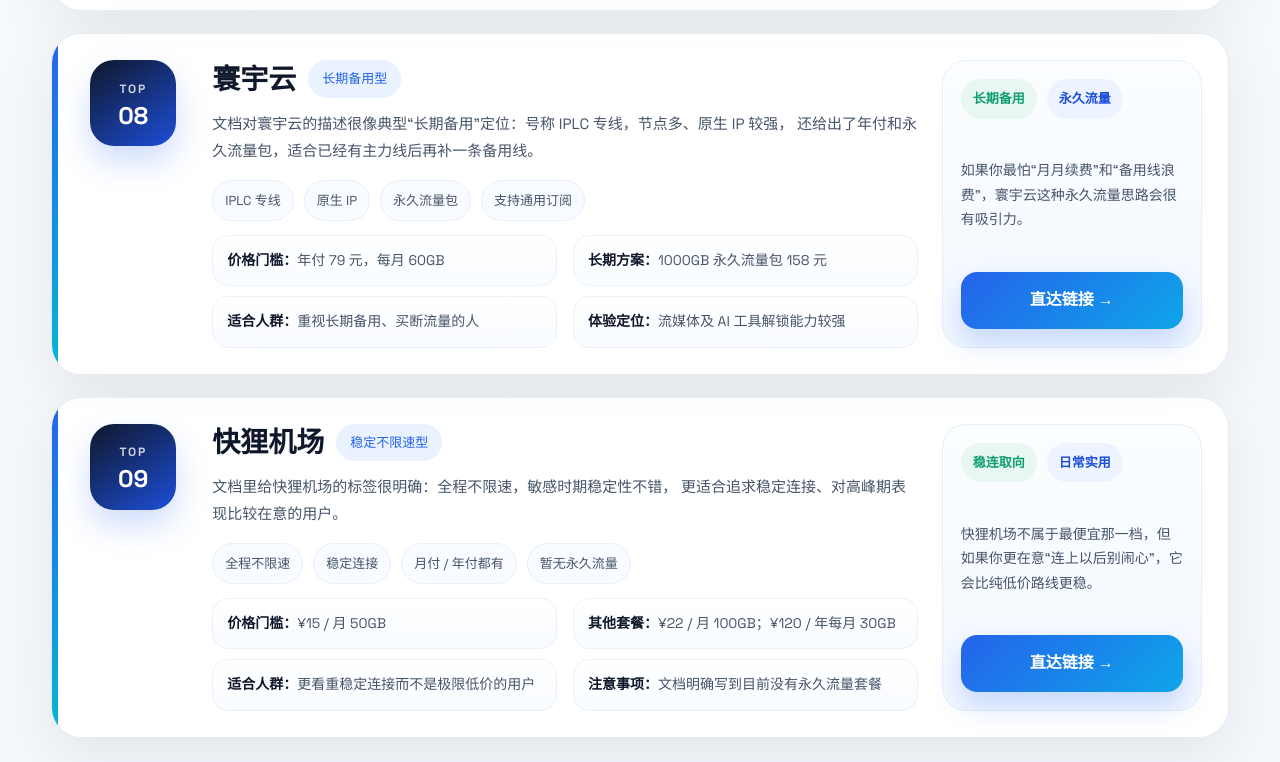
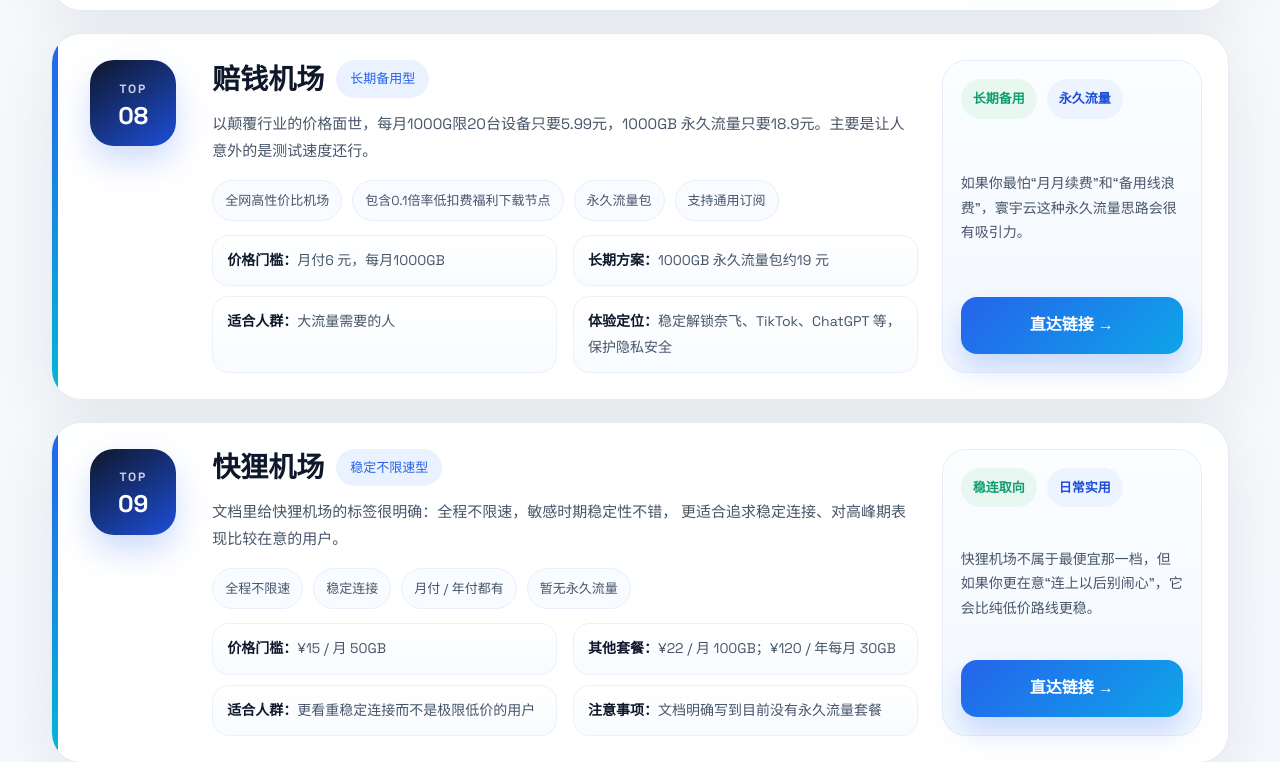
Before and after one commit to youzhijichang/youzhijichang.github.io, a plain HTML site: page docs/index.html in a window 1280 px wide. Shown: the part 3696-4458 px from the top of the page. Drawn offline with Linux system fonts and the light colour scheme.

Commit message:
Update index.html

```diff
--- a/docs/index.html
+++ b/docs/index.html
@@ -4,7 +4,7 @@
 <meta charset="UTF-8">
 <meta name="viewport" content="width=device-width,initial-scale=1">
 <title>2026低价机场推荐 - 高性价比节点服务精选指南</title>
-<meta name="description" content="基于机场007整理的2026低价机场推荐页面，覆盖红杏云、宝可梦云、Nanocloud、飞鸟云、Mitce、FreeDoor、秋林云、寰宇云、快狸机场等项目。">
+<meta name="description" content="基于机场007整理的2026低价机场推荐页面，覆盖红杏云、宝可梦云、Nanocloud、飞鸟云、Mitce、FreeDoor、秋林云、赔钱机场、快狸机场等项目。">
 <link rel="preconnect" href="https://fonts.googleapis.com">
 <link rel="preconnect" href="https://fonts.gstatic.com" crossorigin>
 <link href="https://fonts.googleapis.com/css2?family=Space+Grotesk:wght@400;500;600;700&display=swap" rel="stylesheet">
@@ -920,25 +920,24 @@
         <div class="rank-main">
           <div class="rank-head">
             <div class="rank-title">
-              <h3>寰宇云</h3>
+              <h3>赔钱机场</h3>
               <span class="rank-type">长期备用型</span>
             </div>
           </div>
           <p class="rank-desc">
-            文档对寰宇云的描述很像典型“长期备用”定位：号称 IPLC 专线，节点多、原生 IP 较强，
-            还给出了年付和永久流量包，适合已经有主力线后再补一条备用线。
+            以颠覆行业的价格面世，每月1000G限20台设备只要5.99元，1000GB 永久流量只要18.9元。主要是让人意外的是测试速度还行。
           </p>
           <div class="rank-tags">
-            <span>IPLC 专线</span>
-            <span>原生 IP</span>
+            <span>全网高性价比机场</span>
+            <span>包含0.1倍率低扣费福利下载节点</span>
             <span>永久流量包</span>
             <span>支持通用订阅</span>
           </div>
           <div class="rank-meta">
-            <div><strong>价格门槛：</strong>年付 79 元，每月 60GB</div>
-            <div><strong>长期方案：</strong>1000GB 永久流量包 158 元</div>
-            <div><strong>适合人群：</strong>重视长期备用、买断流量的人</div>
-            <div><strong>体验定位：</strong>流媒体及 AI 工具解锁能力较强</div>
+            <div><strong>价格门槛：</strong>月付6 元，每月1000GB</div>
+            <div><strong>长期方案：</strong>1000GB 永久流量包约19 元</div>
+            <div><strong>适合人群：</strong>大流量需要的人</div>
+            <div><strong>体验定位：</strong>稳定解锁奈飞、TikTok、ChatGPT 等，保护隐私安全</div>
           </div>
         </div>
         <div class="rank-side">
@@ -949,7 +948,7 @@
           <div class="rank-suggestion">
             如果你最怕“月月续费”和“备用线浪费”，寰宇云这种永久流量思路会很有吸引力。
           </div>
-          <a class="btn-primary" href="https://huanyuyunbest.com/#/register?code=vhuBO2Tc" target="_blank" rel="noopener">直达链接 →</a>
+          <a class="btn-primary" href="https://dash.pqjc.site/register?code=VR1icycA&cover=sfw" target="_blank" rel="noopener">直达链接 →</a>
         </div>
       </article>
 
@@ -1045,7 +1044,7 @@
           </div>
           <p>更适合重视 Netflix、ChatGPT、Claude、Gemini 等服务访问体验的用户。</p>
           <div class="review-list">
-            <div><b>代表项目</b> Mitce、秋林云、寰宇云</div>
+            <div><b>代表项目</b> Mitce、秋林云、赔钱机场</div>
             <div><b>购买方向</b> 有明确解锁需求再买，避免只看低价却忽略真实使用目标</div>
             <div><b>适合场景</b> 流媒体解锁、AI 工具访问、更多地区尝试</div>
           </div>
@@ -1058,7 +1057,7 @@
           </div>
           <p>适合已经有主力线路，再补一条低压力备用线的用户。</p>
           <div class="review-list">
-            <div><b>代表项目</b> 飞鸟云、宝可梦云不限时精灵球、寰宇云</div>
+            <div><b>代表项目</b> 飞鸟云、宝可梦云不限时精灵球</div>
             <div><b>购买方向</b> 更适合做“第二条线”，强调低成本长期持有</div>
             <div><b>适合场景</b> 主备搭配、长期备用、低频使用、买断流量需求</div>
           </div>
@@ -1127,11 +1126,11 @@
               <td>文档介绍为 5.9 元 / 月起</td>
             </tr>
             <tr>
-              <td><strong>寰宇云</strong></td>
+              <td><strong>赔钱机场</strong></td>
               <td><span class="table-tag">长期备用型</span></td>
               <td>想补永久流量或年付备用线的用户</td>
-              <td>适合主力线之外长期持有，不急着月月续费</td>
-              <td>79 元 / 年起</td>
+              <td>适合主力线之外长期持有，月付和不限时都有</td>
+              <td>6 元 / 月起</td>
             </tr>
             <tr>
               <td><strong>快狸机场</strong></td>
@@ -1188,7 +1187,7 @@
 
     <div class="section-box" style="margin-top:22px">
       <p class="review-note">
-        免责声明：本页内容仅基于机场007博主出现的资料整理，不构成任何服务背书或购买建议。
+        免责声明：本页内容仅基于 <a href="https://github.com/jichang007" target="_blank">机场007秘密情报局</a>博主创作的资料整理，不构成任何服务背书或购买建议。
         第三方节点服务的价格、线路质量、设备限制、官网地址、优惠活动和实际可用性都可能随时变化，
         最终请以各项目官网最新页面展示的信息为准。
       </p>
```
